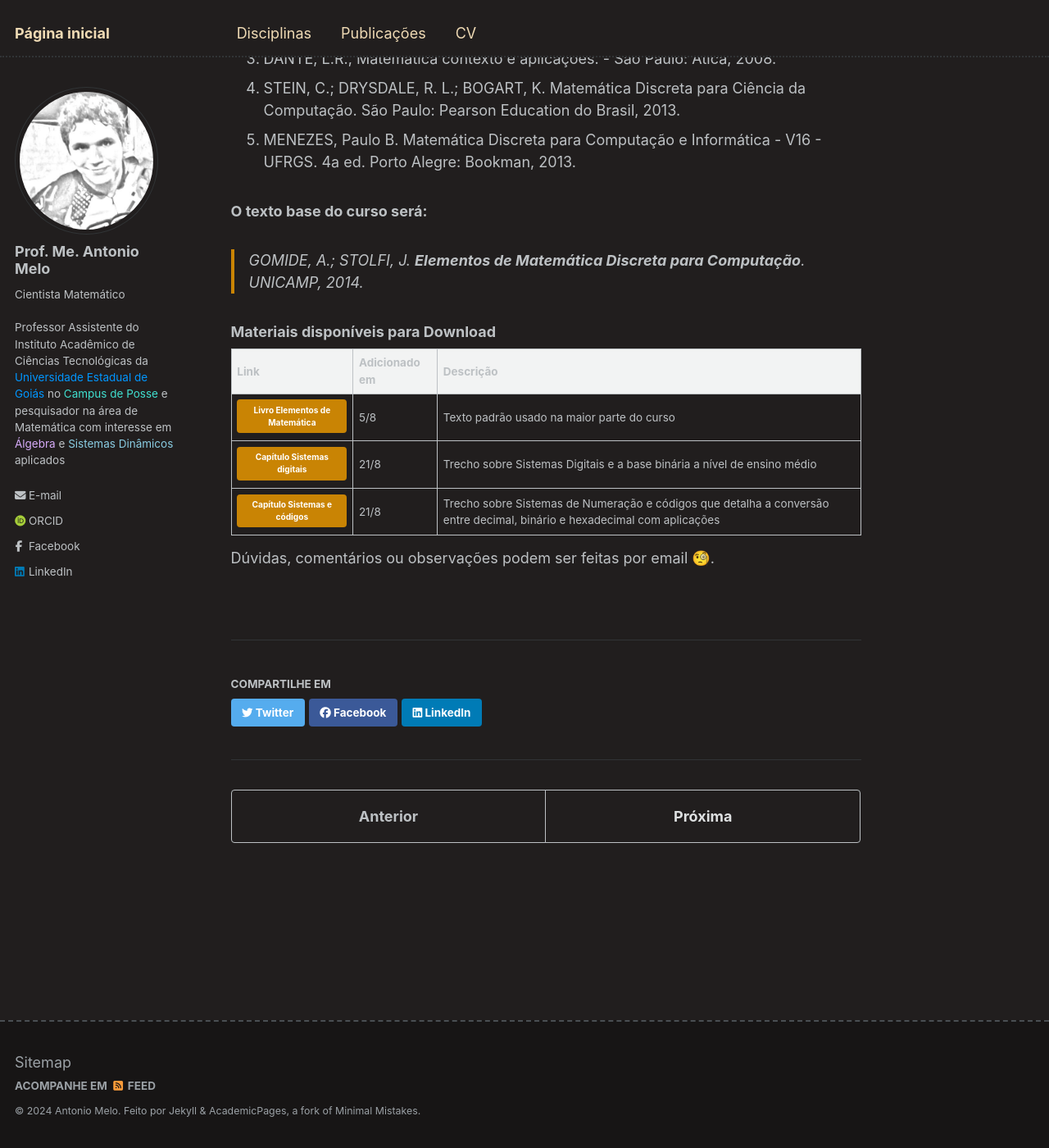
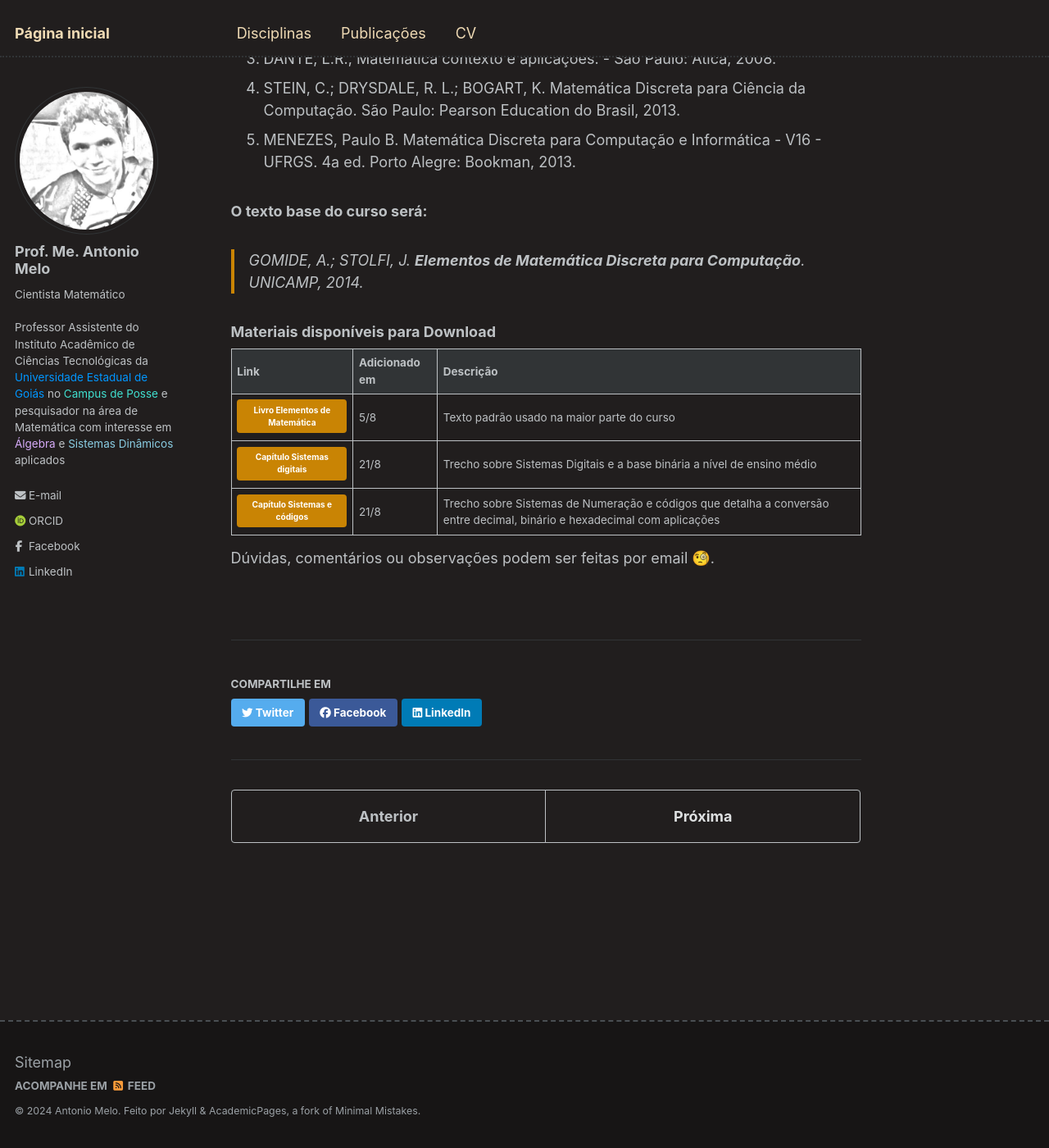
Before and after one commit to antmelo/antmelo.github.io, a Jekyll site: the page built from _teaching/2024-2-fundamentos.md, in a window 1280 px wide and 1400 px high, scrolled down 832 px. Shown: the whole window at 82% size. Built offline with Jekyll 4.4.1, drawn with Linux system fonts in a browser that asks for light colours; some web fonts are replaced.

Commit message:
Update _tables.scss

```diff
--- a/_sass/_tables.scss
+++ b/_sass/_tables.scss
@@ -16,7 +16,7 @@ table {
 }
 
 thead {
-  background-color: $lighter-gray;
+  background-color: $darker-gray;
   border-bottom: 1px solid $light-gray;
 }
 
```
